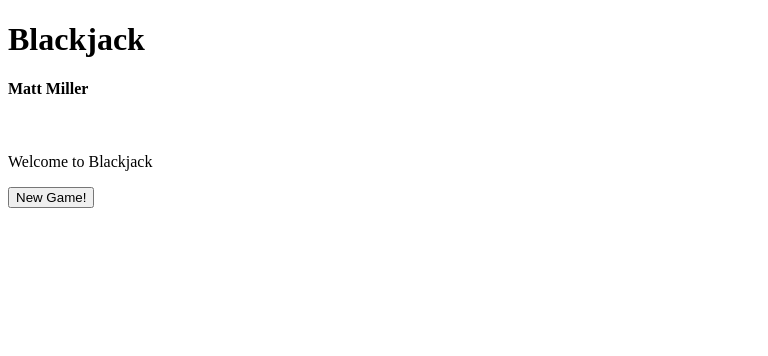
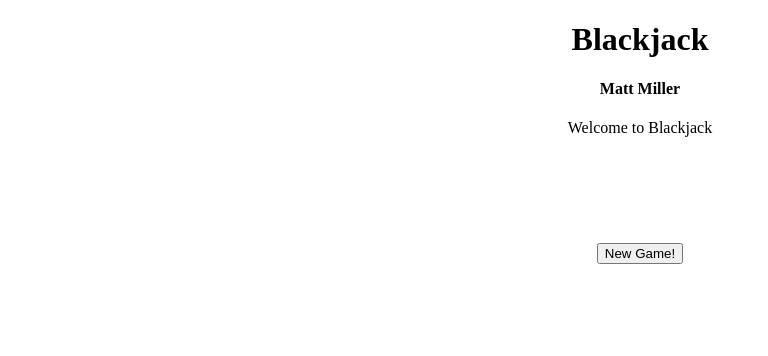
Before and after one commit to mmiller-19/BlackJack, a plain HTML site: page index.html in a window 1280 px wide. Shown: the whole page, without its empty margins (0-768 px from the left). Drawn offline with Linux system fonts and the light colour scheme.

Commit message:
add style sheet and center content on screen

```diff
--- a/index.html
+++ b/index.html
@@ -1,19 +1,19 @@
 <!DOCTYPE html>
-<html>
+<html lang="en">
     <head>
-       <!--<link rel="stylesheet" href="style.css">-->
+        <meta name="viewport" content="width=device-width, initial-scale=1" charset="utf-8">
+        <link rel="stylesheet" href="styles.css">
+        <title>Blackjack</title>
     </head>
     <body>
-        <h1 id="title">Blackjack</h1>
+        <h1>Blackjack</h1>
         <h4>Matt Miller</h4>
-        <br>
-
         <p id="text-area">Welcome to Blackjack</p>
-        <button id="new-game">New Game!</button>
-        <button id="hit-button">Hit!</button>
-        <button id="stay-button">Stay</button>
-
+        <div class="center">
+            <button id="new-game">New Game!</button>
+            <button id="hit-button">Hit!</button>
+            <button id="stay-button">Stay</button>
+        </div>
         <script src="BlackJackJS.js"></script>
-
     </body>
 </html>
--- /dev/null
+++ b/styles.css
@@ -0,0 +1,10 @@
+h1 {text-align: center;}
+h4 {text-align: center;}
+p {text-align: center;}
+
+.center {
+    display: flex;
+    justify-content: center;
+    align-items: center;
+    height: 200px;
+  }
```
